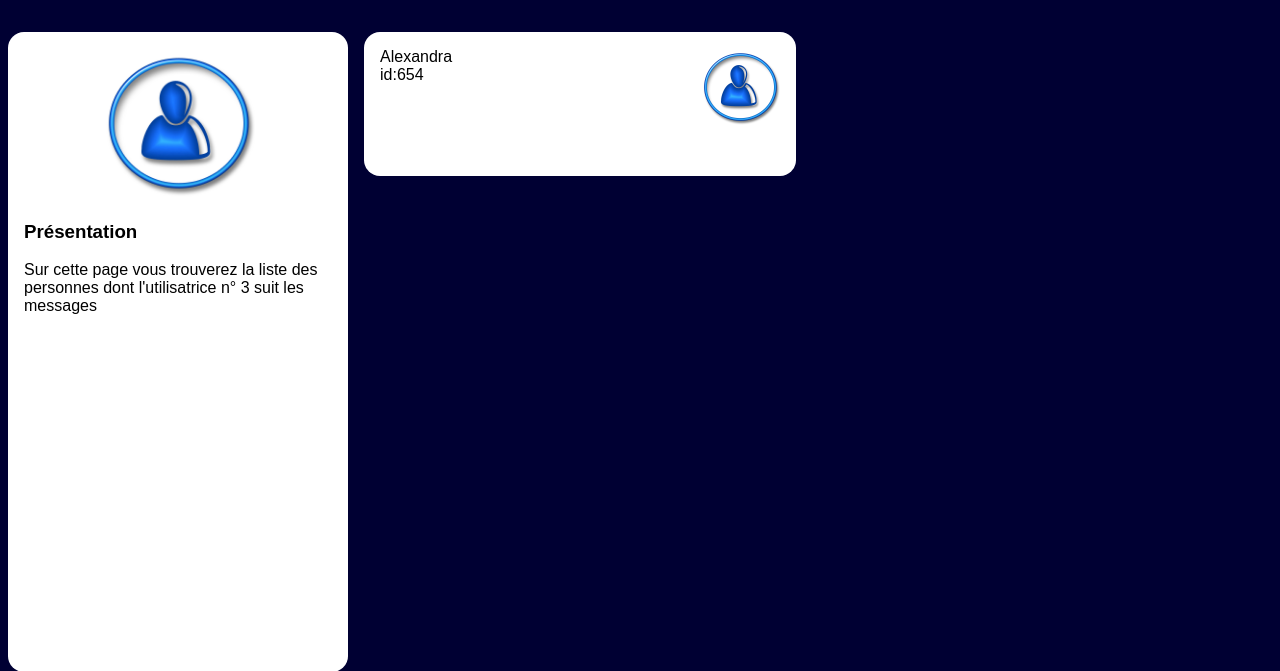
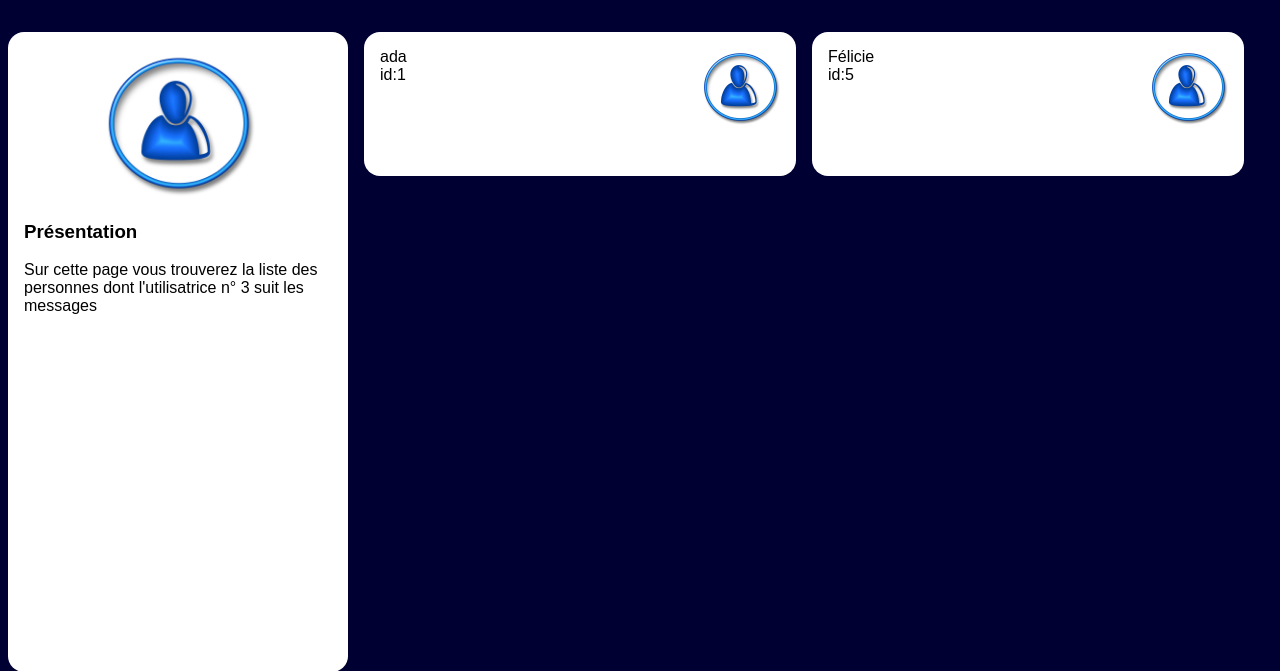
Before and after one commit to adatechschool/bastien-ghislaine-jay-jeremie-rs-php, a PHP site: page /subscriptions.php?user_id=3 in a window 1280 px wide. Shown: the part 90-761 px from the top of the page. Run offline with PHP 8.4, Linux system fonts and the light colour scheme; data comes from the database, SQL or seed files in the repository.

Commit message:
edit subscriptions.php

```diff
--- a/resoc_n1/subscriptions.php
+++ b/resoc_n1/subscriptions.php
@@ -42,14 +42,15 @@
                     GROUP BY users.id
                     ";
             $lesInformations = $mysqli->query($laQuestionEnSql);
-            // Etape 4: à vous de jouer
-            //@todo: faire la boucle while de parcours des abonnés et mettre les bonnes valeurs ci dessous
+
+            while ($follower = $lesInformations->fetch_assoc()) {
             ?>
             <article>
                 <img src="user.jpg" alt="blason" />
-                <h3>Alexandra</h3>
-                <p>id:654</p>
+                <h3><?php echo $follower['alias'] ?></h3>
+                <p>id:<?php echo $follower['id'] ?></p>
             </article>
+            <?php }?>
         </main>
     </div>
 </body>
```
